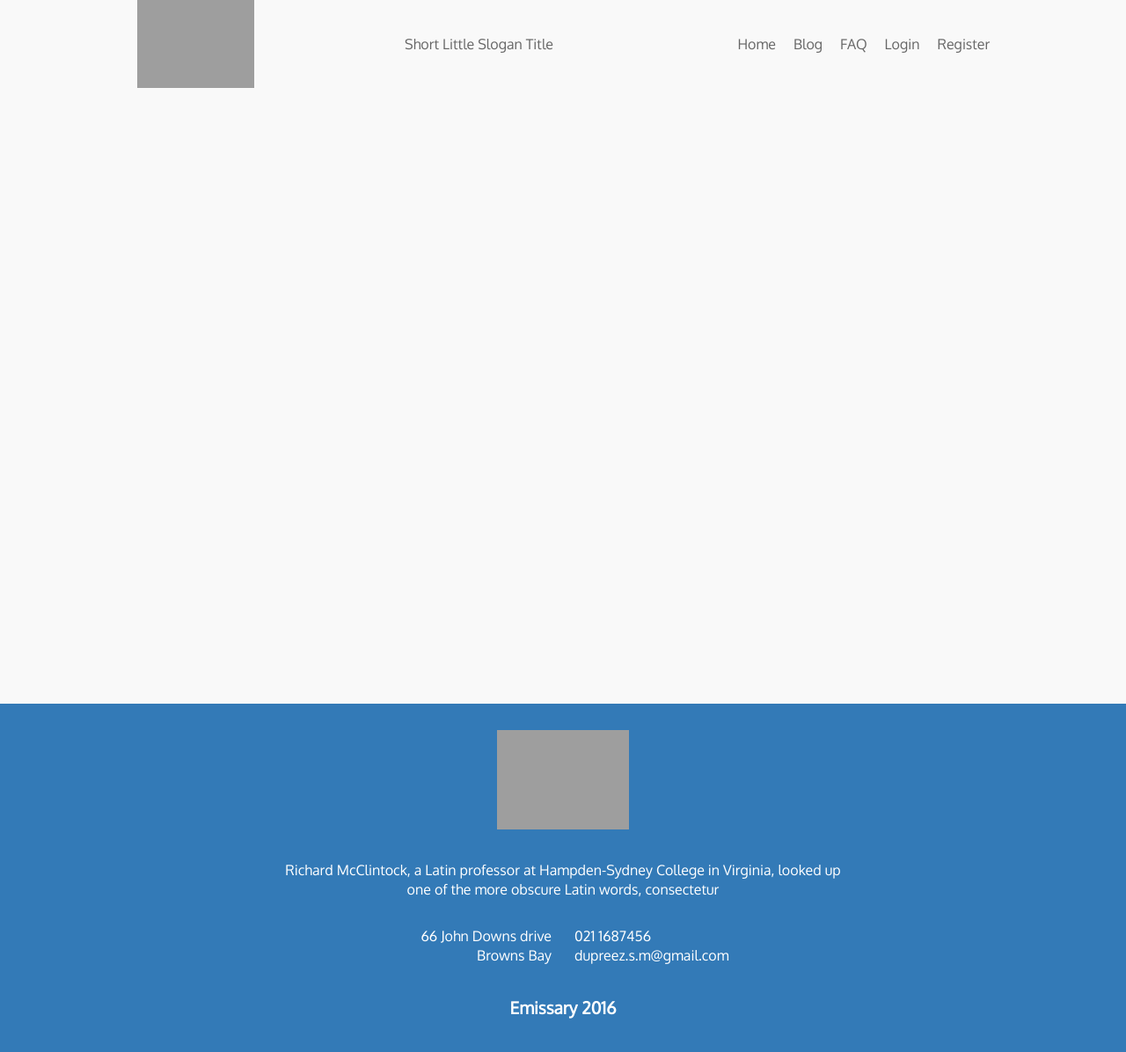
After one commit to SDupZ/emissary, a Django app: page /faq/ in a window 1280 px wide. The commit adds this page. Shown: the whole page at 88% size. Run offline with Django 3.2, Linux system fonts and the light colour scheme; grey boxes are pictures that could not be loaded.

Commit message:
Began to add FAQ page

```diff
--- a/default/views.py
+++ b/default/views.py
@@ -10,6 +10,11 @@ def blog(request):
     context = {}
     return render(request, template, context)
 
+def faq(request):
+    template = 'faq.html'
+    context = {}
+    return render(request, template, context)
+
 def login(request):
     template = 'login.html'
     context = {}
--- a/emissary/urls.py
+++ b/emissary/urls.py
@@ -1,10 +1,13 @@
 from django.conf.urls import url
 from django.contrib import admin
 
-from default.views import home, blog
+from default.views import home, blog, faq
 
 urlpatterns = [
     url(r'^admin/', admin.site.urls),
+
     url(r'^$', home, name='home'),
+
     url(r'^blog/$', blog, name='blog'),
+    url(r'^faq/$', faq, name='faq'),
 ]
--- a/static/css/main.css
+++ b/static/css/main.css
@@ -2458,15 +2458,15 @@ body {
   padding-left: 26px;
   padding-right: 26px; }
 
+h1 {
+  color: #4c4c4c; }
+
 a {
   text-decoration: none;
   color: #000;
   padding: 8px; }
   a:hover {
     text-decoration: underline; }
-
-h1 {
-  color: #4c4c4c; }
 
 .header {
   display: flex;
@@ -2483,6 +2483,9 @@ h1 {
   @media only screen and (min-width: 768px) {
     .menu-icon {
       display: none; } }
+
+.hamburger-inner--white-nav, .hamburger-inner--white-nav:before, .hamburger-inner--white-nav:after {
+  background-color: #337ab7; }
 
 .nav {
   display: none; }
@@ -2503,6 +2506,9 @@ h1 {
     .navbar a:hover {
       text-decoration: underline; }
 
+.navbar--white a {
+  color: #666666; }
+
 .navbar-img {
   height: 100%; }
 
@@ -2526,7 +2532,7 @@ h1 {
 
 .footer {
   text-align: center;
-  background-color: #4c4c4c;
+  background-color: #337ab7;
   color: #fff; }
   .footer img {
     padding-top: 30px;
@@ -2572,7 +2578,7 @@ div.menu-bg {
   position: absolute;
   top: 0;
   left: 0;
-  background: #071B47;
+  background: #337ab7;
   opacity: 0;
   -webkit-transition: all 350ms cubic-bezier(0, 0.995, 0.99, 1);
   -moz-transition: all 350ms cubic-bezier(0, 0.995, 0.99, 1);
@@ -2580,10 +2586,13 @@ div.menu-bg {
   -o-transition: all 350ms cubic-bezier(0, 0.995, 0.99, 1);
   transition: all 350ms cubic-bezier(0, 0.995, 0.99, 1); }
 
+div.menu-bg--white-nav {
+  background: #fff; }
+
 div.menu-bg.animate {
   width: 100%;
   height: 100%;
-  opacity: 0.9;
+  opacity: 0.95;
   -webkit-transition: all 250ms cubic-bezier(0, 0.995, 0.99, 1);
   -moz-transition: all 250ms cubic-bezier(0, 0.995, 0.99, 1);
   -ms-transition: all 250ms cubic-bezier(0, 0.995, 0.99, 1);
@@ -2624,6 +2633,9 @@ div.menu ul li a {
   text-transform: uppercase;
   text-decoration: none;
   letter-spacing: 3px; }
+
+div.menu--white-nav ul li a {
+  color: #337ab7; }
 
 section > div {
   transition: transform 1s;
@@ -2888,3 +2900,7 @@ div.menu li.animate {
 .blog-page {
   background-color: #297F7A;
   height: 100vh; }
+
+.faq-page {
+  background-color: #F9F9F9;
+  height: 100vh; }
--- a/static/sass/base/_layout.scss
+++ b/static/sass/base/_layout.scss
@@ -6,17 +6,3 @@
     padding-left: $gutter;
     padding-right: $gutter;
 }
-
-a {
-    text-decoration: none;
-    color: $black;
-    padding: 8px;
-
-    &:hover {
-        text-decoration: underline;
-    }
-}
-
-h1 {
-    color: $grey--charcoal;
-}
--- a/static/sass/base/_settings.scss
+++ b/static/sass/base/_settings.scss
@@ -7,7 +7,11 @@
 $white: #fff;
 $black: #000;
 
-$menuBg: #071B47;
+$greyBg: #F9F9F9;
+
+
+$primaryAccent: #337ab7;
+
 
 $bgBlue: #BBDEFB;
 $bgGreen: #C8E6C9;
--- a/static/sass/components/_footer.scss
+++ b/static/sass/components/_footer.scss
@@ -1,7 +1,7 @@
 .footer {
     text-align: center;
 
-    background-color: $grey--charcoal;
+    background-color: $primaryAccent;
     color: $white;
 
     img {
--- a/static/sass/components/_header.scss
+++ b/static/sass/components/_header.scss
@@ -18,6 +18,10 @@
     @include respond-to(tablet) {
         display: none;
     }
+}
+
+.hamburger-inner--white-nav, .hamburger-inner--white-nav:before, .hamburger-inner--white-nav:after {
+    background-color: $primaryAccent;
 }
 
 .nav {
@@ -47,6 +51,12 @@
     }
 }
 
+.navbar--white {
+    a {
+        color: $grey;
+    }
+}
+
 .navbar-img {
     height: 100%;
 }
--- /dev/null
+++ b/static/sass/components/_headings.scss
@@ -0,0 +1,3 @@
+h1 {
+    color: $grey--charcoal;
+}
--- /dev/null
+++ b/static/sass/components/_links.scss
@@ -0,0 +1,9 @@
+a {
+    text-decoration: none;
+    color: $black;
+    padding: 8px;
+
+    &:hover {
+        text-decoration: underline;
+    }
+}
--- a/static/sass/components/_menu.scss
+++ b/static/sass/components/_menu.scss
@@ -5,7 +5,7 @@ div.menu-bg {
     position: absolute;
     top: 0;
     left: 0;
-  	background: $menuBg;
+  	background: $primaryAccent;
   	opacity: 0;
   	-webkit-transition: all 350ms cubic-bezier(0.000, 0.995, 0.990, 1.000);
   	-moz-transition: all 350ms cubic-bezier(0.000, 0.995, 0.990, 1.000);
@@ -14,10 +14,14 @@ div.menu-bg {
   	transition: all 350ms cubic-bezier(0.000, 0.995, 0.990, 1.000);
 }
 
+div.menu-bg--white-nav {
+    background: $white;
+}
+
 div.menu-bg.animate {
     width: 100%;
     height: 100%;
-  	opacity:0.9;
+  	opacity:0.95;
   	-webkit-transition: all 250ms cubic-bezier(0.000, 0.995, 0.990, 1.000);
   	-moz-transition: all 250ms cubic-bezier(0.000, 0.995, 0.990, 1.000);
       -ms-transition: all 250ms cubic-bezier(0.000, 0.995, 0.990, 1.000);
@@ -59,11 +63,16 @@ div.menu ul li {
     -webkit-transition: all 150ms cubic-bezier(0.000, 0.995, 0.990, 1.000);
 
 }
+
 div.menu ul li a {
 	color:#fff;
 	text-transform:uppercase;
 	text-decoration:none;
 	letter-spacing: 3px;
+}
+
+div.menu--white-nav ul li a {
+    color: $primaryAccent;
 }
 
 section > div {
--- a/static/sass/main.scss
+++ b/static/sass/main.scss
@@ -12,6 +12,8 @@
 
 
 // Components
+@import 'components/headings';
+@import 'components/links';
 @import 'components/header';
 @import 'components/footer';
 @import 'components/button';
@@ -27,6 +29,7 @@
 // Pages
 @import 'pages/homepage';
 @import 'pages/blog';
+@import 'pages/faq';
 
 // It's a shame to put code here !
 @import 'shame';
--- /dev/null
+++ b/static/sass/pages/_faq.scss
@@ -0,0 +1,4 @@
+.faq-page {
+    background-color: $greyBg;
+    height:100vh;
+}
--- a/static/sass/pages/_homepage.scss
+++ b/static/sass/pages/_homepage.scss
@@ -5,7 +5,7 @@
 		margin-bottom:0;
 		position: relative;
 
-	  height: 500px;
+	    height: 500px;
 		display: flex;
 		text-align: center;
 		flex-direction: column;
--- a/templates/base.html
+++ b/templates/base.html
@@ -11,7 +11,10 @@
     </head>
 
     <body>
-        {% include 'includes/_header.html' %}
+        {% block header %}
+            {% include 'includes/_header.html' with color="default" %}
+        {% endblock %}
+
 
         {% block main-content %}
         {% endblock %}
--- /dev/null
+++ b/templates/faq.html
@@ -0,0 +1,14 @@
+{% extends "base.html" %}
+
+{% block header %}
+    {% include 'includes/_header.html' with color="white" %}
+{% endblock %}
+
+{% block main-content %}
+    <div class="faq-page">
+        <div class="container">
+
+
+        </div>
+    </div>
+{% endblock main-content %}
--- a/templates/includes/_header.html
+++ b/templates/includes/_header.html
@@ -4,22 +4,30 @@
 {# Sites outside of nav div as it needs to be on correct z index #}
 <button class="menu-icon hamburger hamburger--spin" type="button">
     <span class="hamburger-box">
-        <span class="hamburger-inner"></span>
+        <span class="hamburger-inner {% if color == 'white' %}hamburger-inner--white-nav{% endif %}"></span>
     </span>
 </button>
 
-<div class="navbar">
+<div class="navbar {% if color == 'white' %}navbar--white{% endif %}">
     <div class="container">
         <div class="header">
 
-            <a href="{% url 'home' %}" class="navbar-img"><div class="navbar-logo" style="background-image: url({% static 'img/temp/logo.png' %})"></div></a>
+            <a href="{% url 'home' %}" class="navbar-img">
+                <div class="navbar-logo" style="background-image: url(
+                    {% if color == 'white' %}
+                        {% static 'img/temp/logo--dark.png' %}
+                    {%else%}
+                        {% static 'img/temp/logo.png' %}
+                    {% endif %})">
+                </div>
+            </a>
             <a href="#" class="navbar-slogan">Short Little Slogan Title</a>
             <nav class="nav">
                 <!-- Desktop -->
                 <ul class="nav__list">
                     <li class="nav__item"><a class="nav__item__content" href="{% url 'home' %}">Home</a></li>
                     <li class="nav__item"><a class="nav__item__content" href="{% url 'blog' %}">Blog</a></li>
-                    <li class="nav__item"><a class="nav__item__content" href="#">Help</a></li>
+                    <li class="nav__item"><a class="nav__item__content" href="{% url 'faq' %}">FAQ</a></li>
                     <li class="nav__item"><a class="nav__item__content" href="#">Login</a></li>
                     <li class="nav__item"><a class="nav__item__content" href="#">Register</a></li>
                 </ul>
@@ -28,19 +36,19 @@
     </div>
 </div>
 
-<div class="menu-bg"></div>
-<div class="menu">
+<div class="menu-bg {% if color == 'white' %}menu-bg--white-nav{% endif %}"></div>
+<div class="menu {% if color == 'white' %}menu--white-nav{% endif %}">
     <ul class="menu-splitL">
         <li><a href="{% url 'home' %}">Home</a></li>
         <li><a href="{% url 'blog' %}">Blog</a></li>
-        <li><a href="">Help</a></li>
+        <li><a href="{% url 'faq' %}">FAQ</a></li>
         <li><a href="">Login</a></li>
         <li><a href="">Register</a></li>
     </ul>
     <ul class="menu-splitR">
         <li><a href="{% url 'home' %}">Home</a></li>
         <li><a href="{% url 'blog' %}">Blog</a></li>
-        <li><a href="">Help</a></li>
+        <li><a href="{% url 'faq' %}">FAQ</a></li>
         <li><a href="">Login</a></li>
         <li><a href="">Register</a></li>
     </ul>
```
Also changed, not shown: 1 other file.
